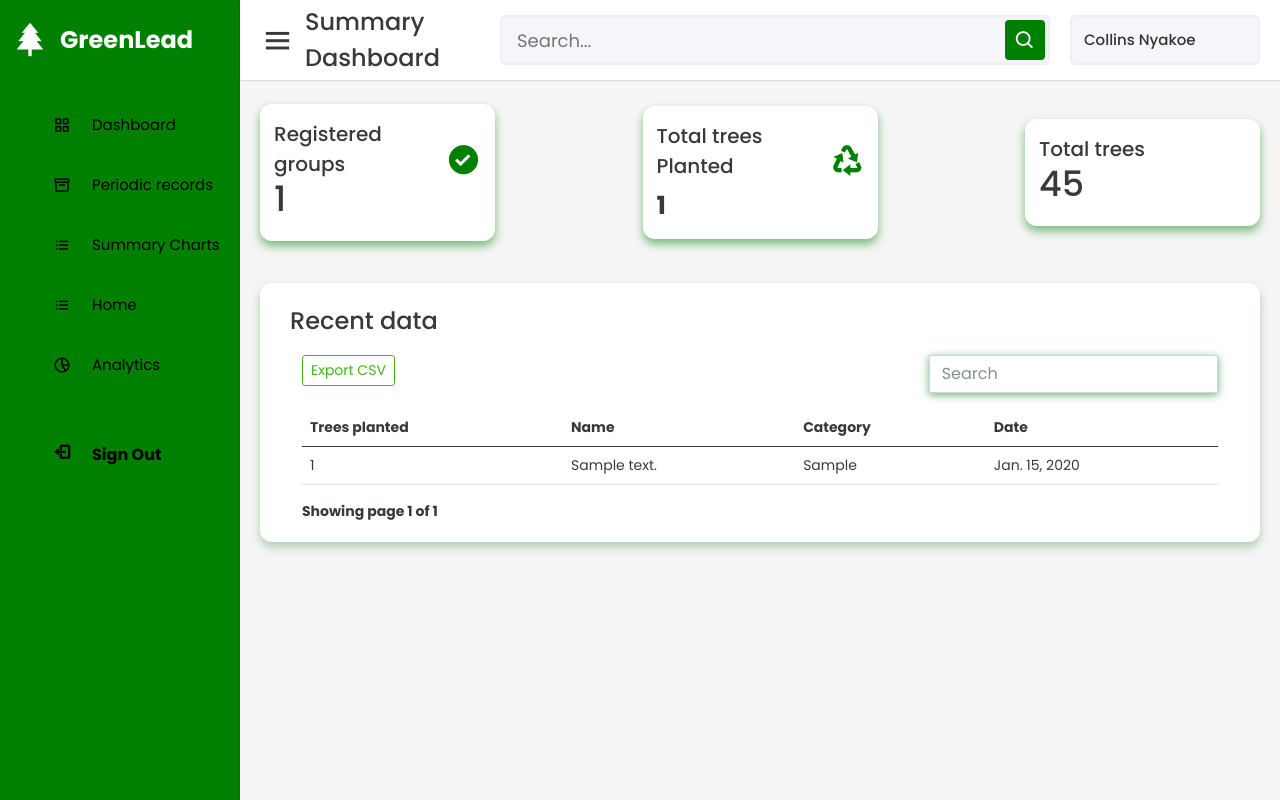
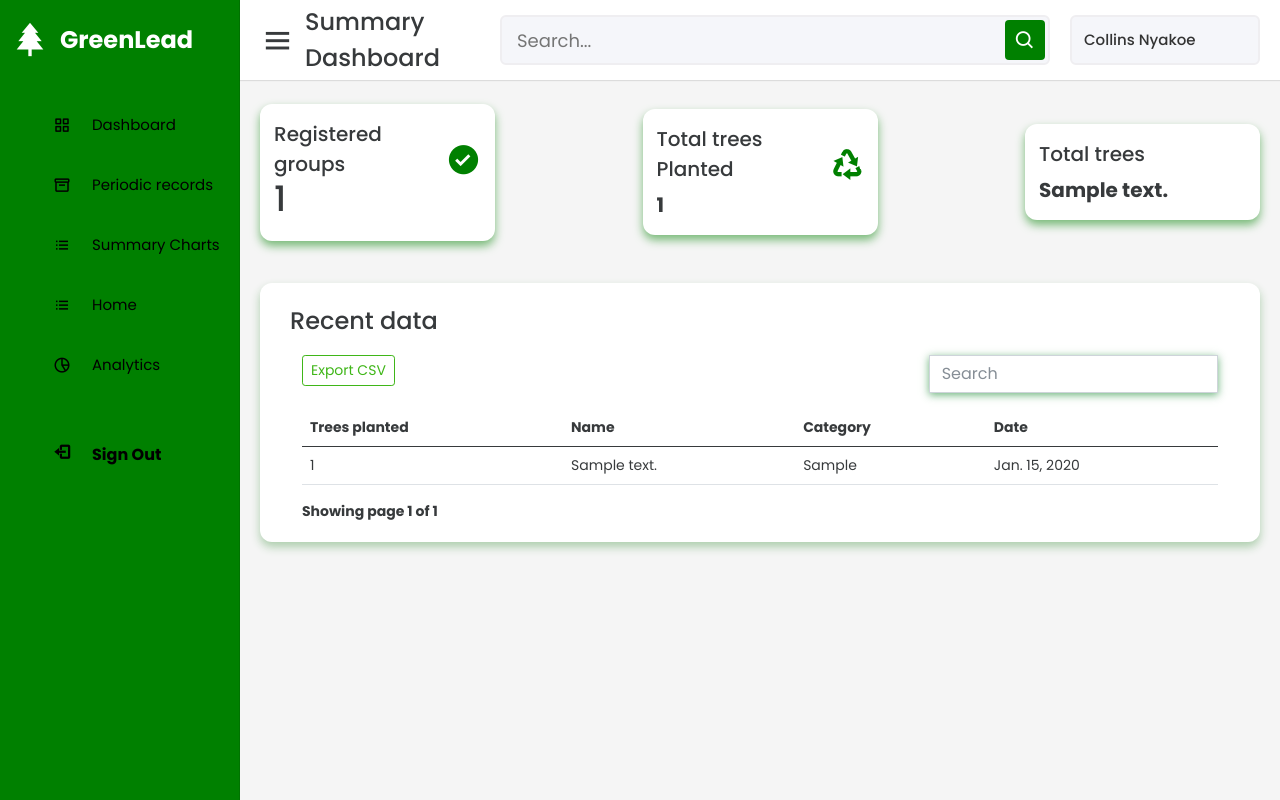
Before and after one commit to Collins07/GreenWatch, a Django app: page /reforest in a window 1280 px wide. Run offline with Django 4.2, Linux system fonts and the light colour scheme; tables that the repository leaves empty hold one stand-in row (values such as "Sample post"); some libraries are stand-ins or nearby versions.

Commit message:
highest entries filter

```diff
--- a/reforestation/reforest/views.py
+++ b/reforestation/reforest/views.py
@@ -31,13 +31,23 @@
     reforest = Reforest.objects.all()
     total_trees = reforest.aggregate(total_trees_planted=Sum('trees_planted'))['total_trees_planted']
 
+    highest_entry = reforest.order_by('-trees_planted').first()
+    highest_group = highest_entry.description if highest_entry else None
+
+
+
+
     paginator=Paginator(reforest, 4)
     page_number = request.GET.get('page')
     page_obj= Paginator.get_page(paginator,page_number)
+
+
     context = {
         'reforest': reforest,
         'page_obj': page_obj,
-        'total_trees': total_trees
+        'total_trees': total_trees,
+        'highest_group': highest_group,
+
 
     }
     return render(request, 'reforest/index.html', context)
--- a/reforestation/reforestation/static/css/base-forest.css
+++ b/reforestation/reforestation/static/css/base-forest.css
@@ -238,6 +238,14 @@
   margin-top: 6px;
   font-weight: bold;
 }
+
+.home-content .box .number1{
+  display: inline-block;
+  font-size: 20px;
+  margin-top: 6px;
+  font-weight: bold;
+}
+
 
 
 
--- a/reforestation/templates/reforest/index.html
+++ b/reforestation/templates/reforest/index.html
@@ -30,7 +30,7 @@
       <div class="box">
         <div class="right-side">
           <div class="box-topic text-start">Total trees</div>
-          <div class="number">45</div>
+          <div class="number1">{{ highest_group }}</div>
 
         </div>
       </div>
```
